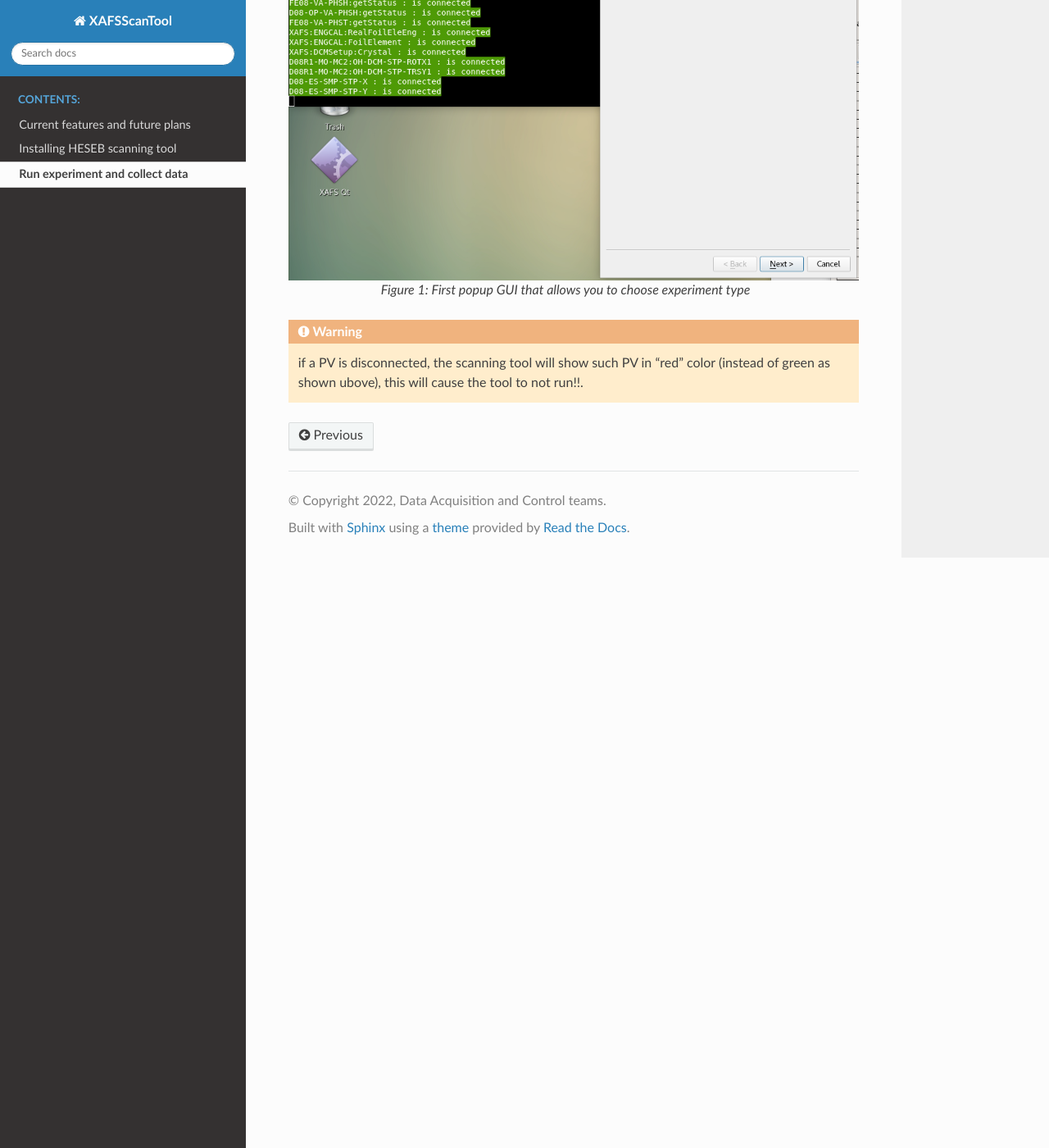
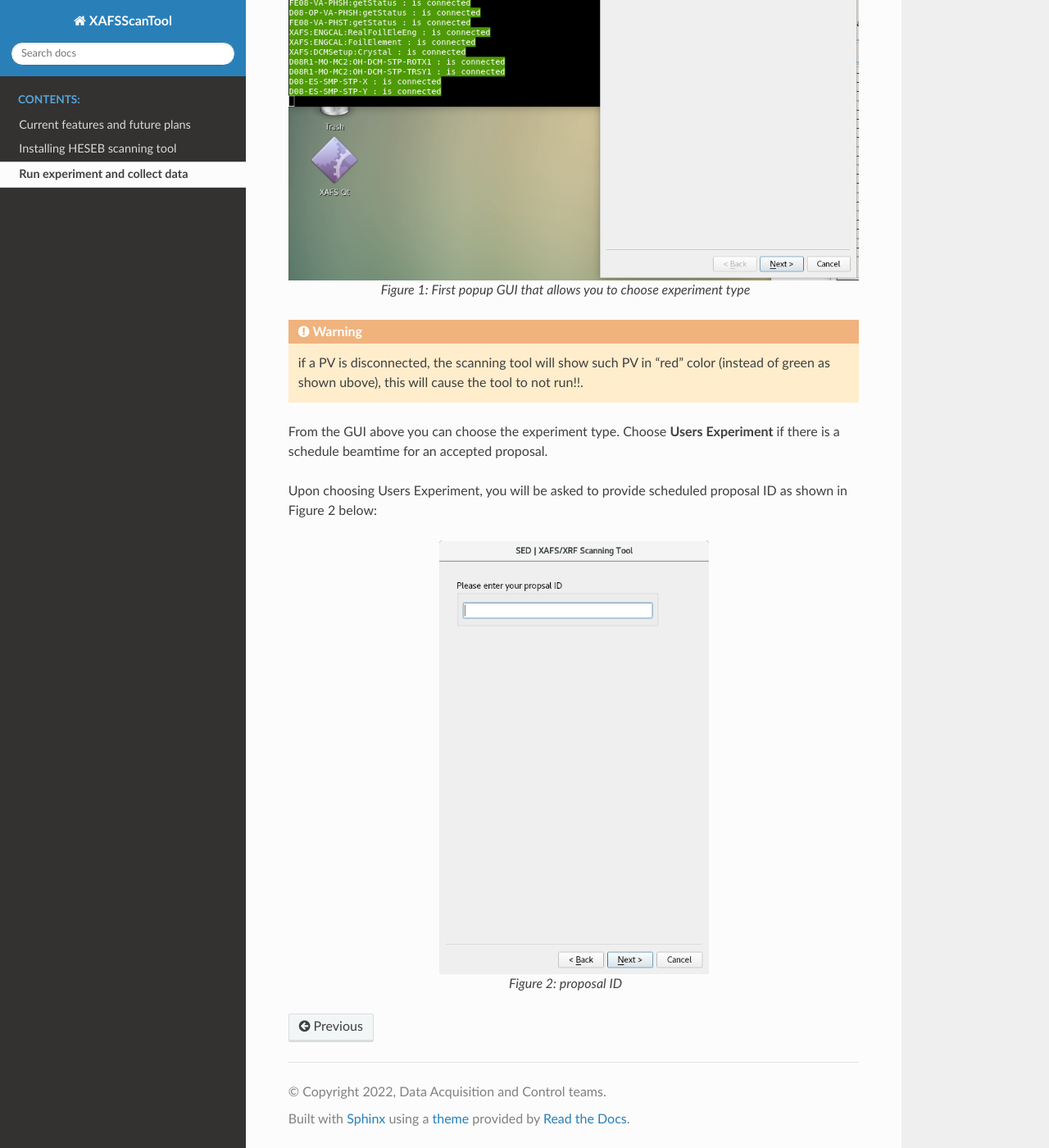
Before and after one commit to SESAME-Synchrotron/XAFSScanTool, a Sphinx documentation site: the page built from docs/source/runScan.rst, in a window 1280 px wide and 1400 px high, scrolled down 906 px. Shown: the whole window at 82% size. Built offline with Sphinx 7.4.7 and the Read the Docs theme 2.0.0, drawn with Linux system fonts in a browser that asks for light colours.

Commit message:
Update runScan.rst

```diff
--- a/docs/source/runScan.rst
+++ b/docs/source/runScan.rst
@@ -25,3 +25,14 @@ the main function will validate and execute some procedures and functions, if al
    *Figure 1: First popup GUI that allows you to choose experiment type*
 
 .. warning:: if a PV is disconnected, the scanning tool will show such PV in "red" color (instead of green as shown ubove), this will cause the tool to not run!!.
+
+From the GUI above you can choose the experiment type. Choose **Users Experiment** if there is a schedule beamtime for an accepted proposal.
+
+Upon choosing Users Experiment, you will be asked to provide scheduled proposal ID as shown in Figure 2 below:
+
+.. figure:: /images/propID.png
+   :align: center
+   :alt: proposal ID
+   :scale: 70%
+
+   *Figure 2: proposal ID*
```
